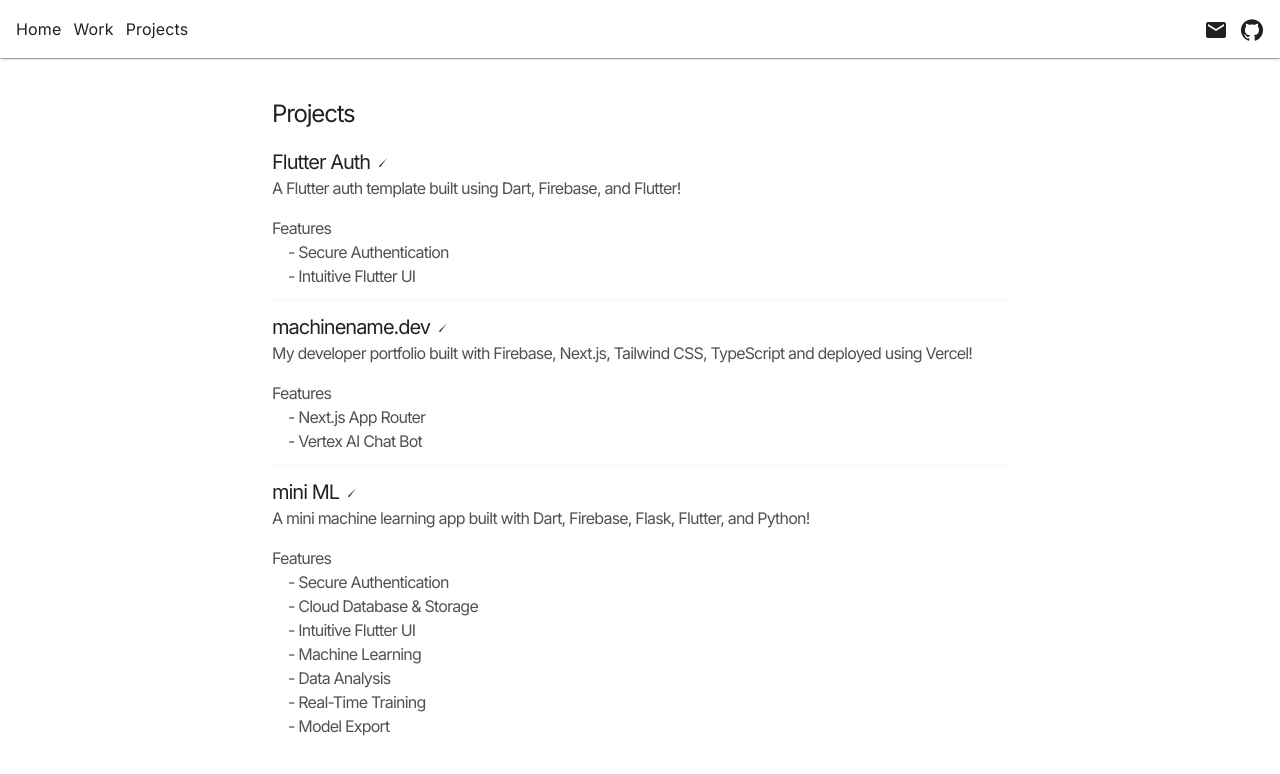
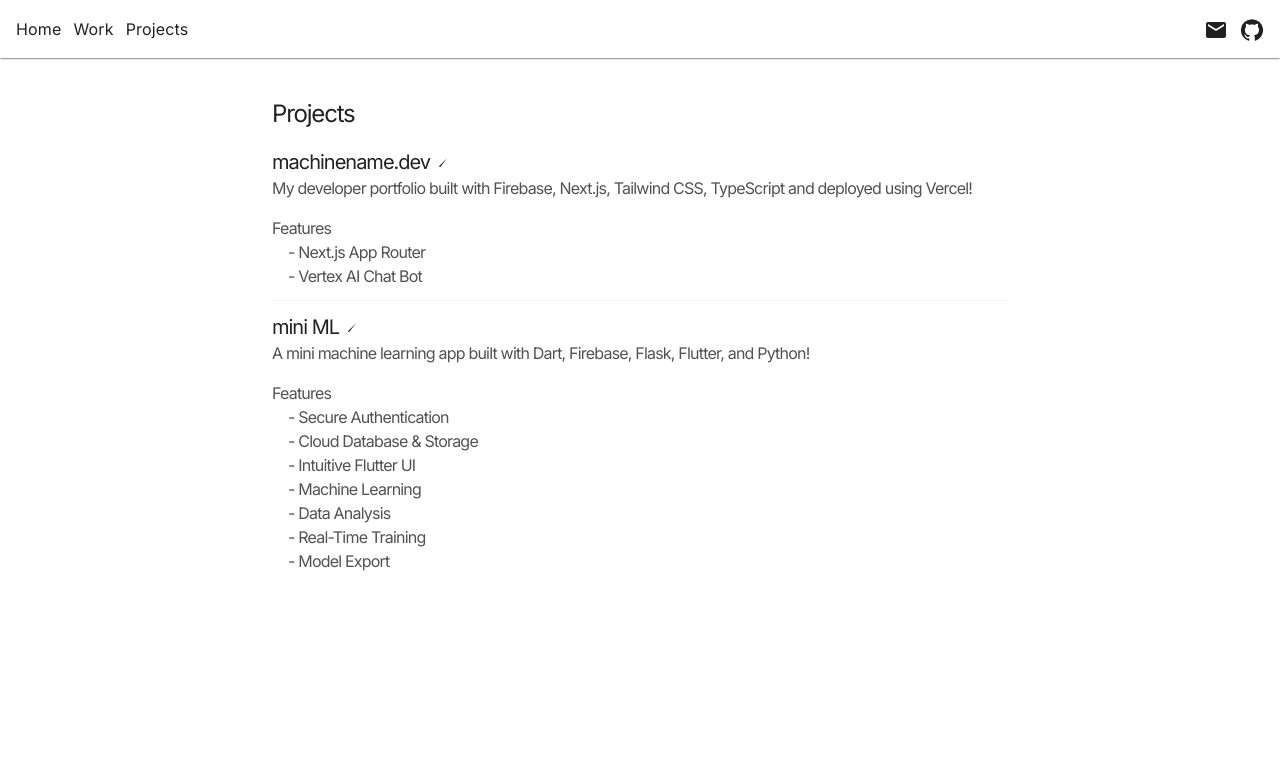
Before and after one commit to machinename/machine_name, a Next.js app: page /projects in a window 1280 px wide. Shown: the top 774 px of the page. Built offline with nearby package versions, Linux system fonts and the light colour scheme.

Commit message:
Updated List & Content

```diff
--- a/app/components/lists.tsx
+++ b/app/components/lists.tsx
@@ -1,5 +1,5 @@
 import { GitHub } from '@mui/icons-material';
-import { FlutterAuthContent, MachineNameContent, MiniMLContent } from '../projects/content';
+import { MachineNameContent, MiniMLContent } from '../projects/content';
 import Link from 'next/link';
 
 function ArrowIcon() {
@@ -28,20 +28,8 @@
     <>
       <h1 className="mb-4 tracking-tighter">Projects</h1>
       <div className='flex flex-col'>
-        <>
-          <div className='flex flex-row items-center gap-2'>
-            <Link className="tracking-tighter text-xl" href="https://github.com/machinename/flutter_auth" target="_blank" rel="noopener noreferrer">Flutter Auth</Link>
-            <ArrowIcon />
-          </div>
-          {showContent && (
-            <>
 
-            <FlutterAuthContent />
-            <hr className="my-3 border-neutral-100 dark:border-neutral-800"></hr>
-            </>
-          )}
-        </>
-        <>
+
           <div className='flex flex-row items-center gap-2'>
             <Link href="https://github.com/machinename/machine_name "  target="_blank" rel="noopener noreferrer" className="tracking-tighter text-xl">machinename.dev</Link>
             <ArrowIcon />
@@ -52,8 +40,8 @@
             <hr className="my-3 border-neutral-100 dark:border-neutral-800"></hr>
             </>
           )}
-        </>
-        <>
+
+
           <div className='flex flex-row items-center gap-2'>
             <Link href="https://github.com/machinename/mini_ml"  target="_blank" rel="noopener noreferrer"className="tracking-tighter text-xl">mini ML</Link>
             <ArrowIcon />
@@ -63,7 +51,7 @@
             <MiniMLContent />
             </>
           )}
-        </>
+
       </div>
     </>
   )
--- a/app/projects/content.tsx
+++ b/app/projects/content.tsx
@@ -1,22 +1,6 @@
 import { GitHub } from "@mui/icons-material";
 import { Button } from "@mui/material";
 
-export const FlutterAuthContent = () => {
-  return (
-    <>
-      <p className="tracking-tighter text-neutral-600 dark:text-neutral-400 mb-4">
-        A Flutter auth template built using Dart, Firebase, and Flutter!
-      </p>
-      <div className='flex flex-col'>
-        <p className="tracking-tighter text-neutral-600 dark:text-neutral-400">Features</p>
-        <div className='tracking-tighter text-neutral-600 dark:text-neutral-400 ml-2'>
-          <p className='ml-2'> - Secure Authentication</p>
-          <p className='ml-2'> - Intuitive Flutter UI</p>
-        </div>
-      </div>
-    </>
-  );
-}
 
 export const MachineNameContent = () => {
   return (
```
